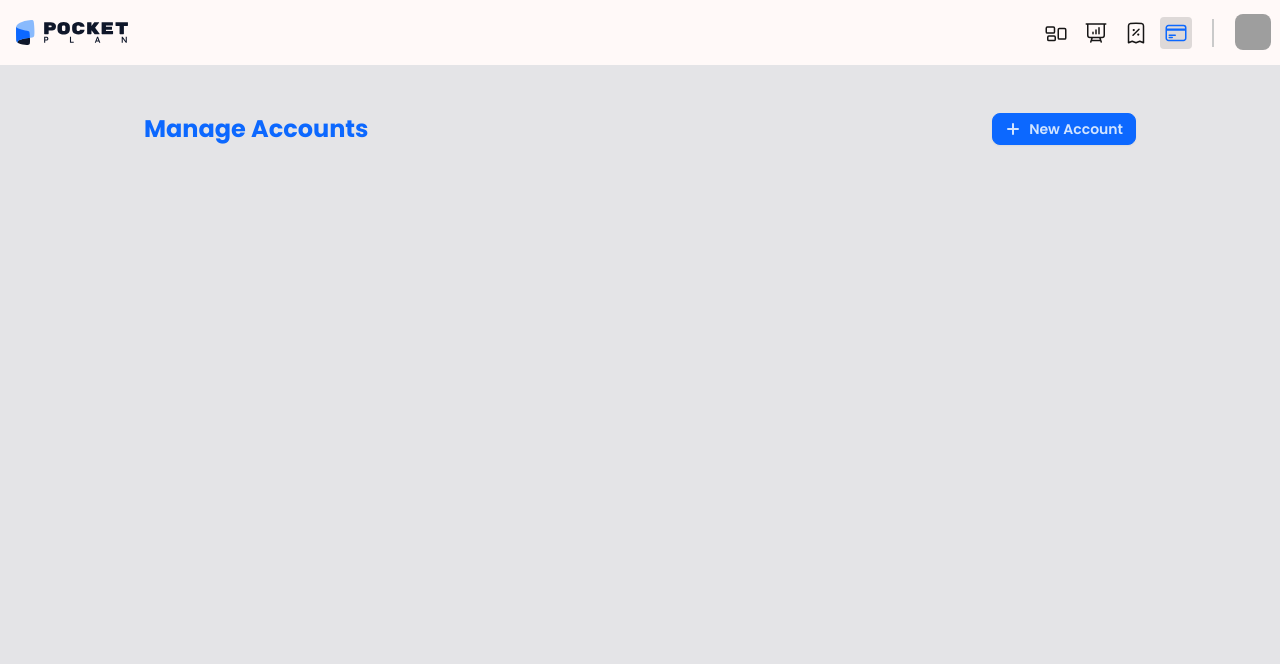
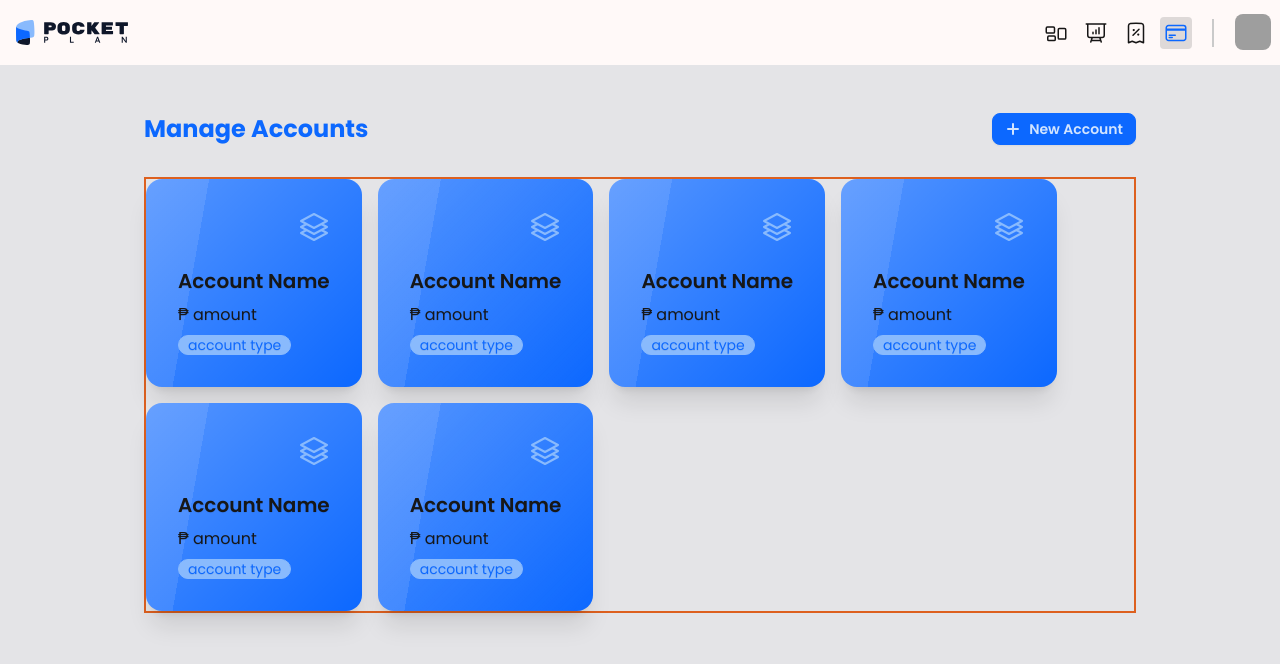
Before and after one commit to EstelitoBuenavista/PocketPlan, a Next.js app in the folder client/pocketplan/: page /pages/accounts in a window 1280 px wide. Shown: the top 664 px of the page. Built offline with nearby package versions, Linux system fonts and the light colour scheme; grey boxes are pictures that could not be loaded.

Commit message:
Added: accountCard component

```diff
--- /dev/null
+++ b/client/pocketplan/src/app/components/accountCard.jsx
@@ -0,0 +1,19 @@
+// components/accountCard
+import { Square3Stack3DIcon } from "@heroicons/react/24/outline";
+
+function AccountCard () {
+   return (
+      <div className="glass card bg-primary shadow-xl transition-transform hover:bg-blue-600">
+         <div className="card-body">
+            <div className="card-actions justify-end mb-4 md:md-2">
+               <Square3Stack3DIcon className="w-8 h-8 text-secondary"/>
+            </div>
+            <h2 className="card-title ">Account Name</h2>
+            <h3 className="font-normal">₱ amount</h3>
+               <p className="badge badge-secondary text-primary">account type</p>
+         </div>
+      </div>
+   )
+}
+
+export default AccountCard;
--- a/client/pocketplan/src/app/components/accountList.jsx
+++ b/client/pocketplan/src/app/components/accountList.jsx
@@ -1,3 +1,4 @@
+// components/accountList
 'use client';
 
 import React, { useState, useEffect } from 'react';
--- a/client/pocketplan/src/app/components/navbar.jsx
+++ b/client/pocketplan/src/app/components/navbar.jsx
@@ -24,7 +24,7 @@ function Navbar() {
   }
 
   return (
-    <div className="navbar bg-base-100 shadow-[0_1_60px_rgba(0,0,0,0.15)] sticky top-0">
+    <div className="navbar bg-base-100 shadow-[0_1_60px_rgba(0,0,0,0.15)] sticky top-0 z-100">
       <div className="flex-1">
         <img
           className="pl-2"
--- a/client/pocketplan/src/app/pages/accounts/page.js
+++ b/client/pocketplan/src/app/pages/accounts/page.js
@@ -3,8 +3,9 @@
 
 import { useState } from 'react';
 import Navbar from "../../components/navbar";
+import NewAccModal from '../../components/newAccModal';
+import AccountCard from '@/app/components/accountCard';
 import { PlusIcon } from '@heroicons/react/24/outline';
-import NewAccModal from '../../components/newAccModal';
 
 export default function Accounts() {
   const [isModalOpen, setIsModalOpen] = useState(false);
@@ -28,6 +29,15 @@ export default function Accounts() {
             New Account
           </button>
         </div>
+        {/* fixing how it should like listed */}
+        <div className="border-2 border-error flex flex-wrap gap-4">
+          <AccountCard />
+          <AccountCard />
+          <AccountCard />
+          <AccountCard />
+          <AccountCard />
+          <AccountCard />
+        </div>
       </div>
 
       {isModalOpen && <NewAccModal onClose={ handleCloseModal } />}
```
